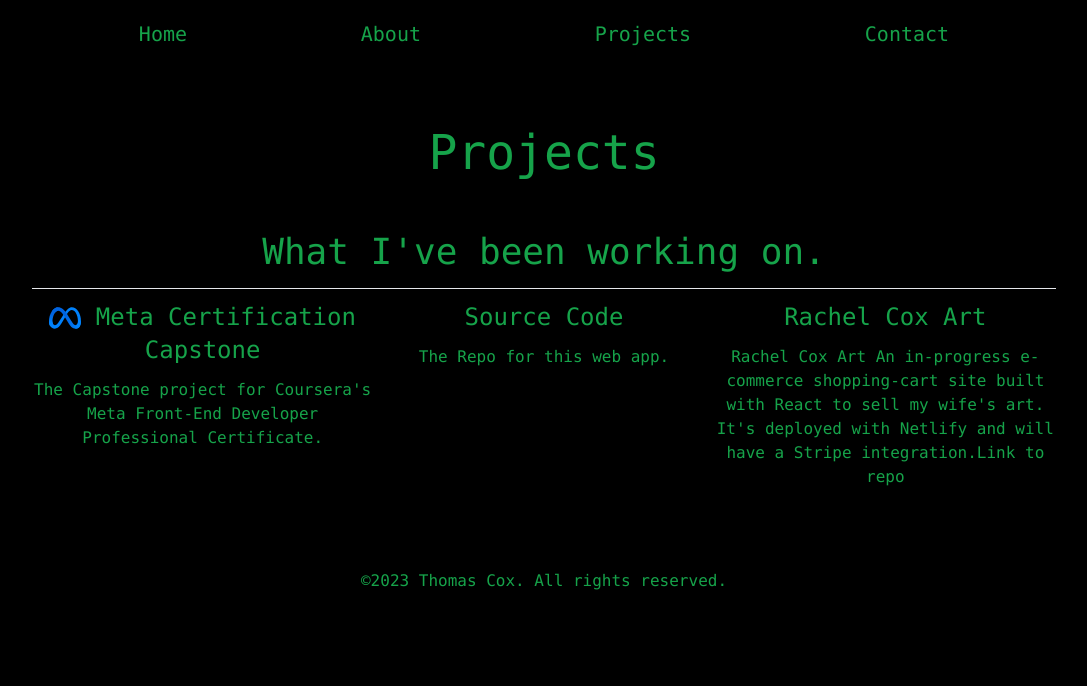
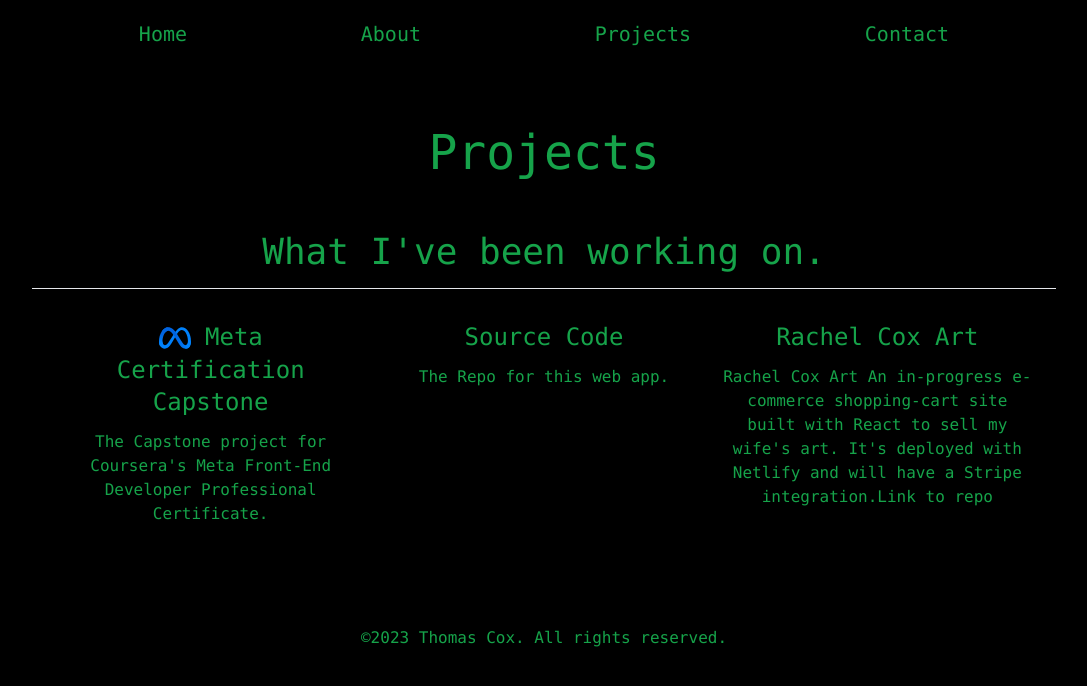
Before and after one commit to thmscly/thomas-cox, a React (Vite) app: page /projects in a window 1280 px wide. Shown: the top 686 px of the page, without its empty margins (96-1183 px from the left). Built offline with nearby package versions, Linux system fonts and the light colour scheme.

Commit message:
switched projects layout to grid

```diff
--- a/src/App.jsx
+++ b/src/App.jsx
@@ -8,7 +8,7 @@
 
 function App() {
   return (
-    <div className="grid justify-items-center text-green-600 font-mono min-w-screen min-h-screen bg-black pb-2">
+    <div className="grid justify-items-center text-green-600 font-mono w-screen min-h-screen bg-black pb-2">
       <div className="w-4/5">
         <div>
           <NavBar />
--- a/src/pages/Projects.jsx
+++ b/src/pages/Projects.jsx
@@ -9,19 +9,19 @@
 const title = "Projects";
 const info = "What I've been working on.";
 const content = (
-  <div className="flex flex-row">
-    <div className="basis-1/3">
+  <div className="grid grid-cols-1 md:grid-cols-3 sm:grid-cols-3 gap-4 m-5">
+    <div>
       <h3> {metaLogo} Meta Certification Capstone</h3>
       <p>
         The Capstone project for Coursera's Meta Front-End Developer
         Professional Certificate.
       </p>
     </div>
-    <div className="basis-1/3">
+    <div>
       <h3>Source Code</h3>
       <p>The Repo for this web app.</p>
     </div>
-    <div className="basis-1/3">
+    <div>
       <h3>Rachel Cox Art</h3>
       <p>
         Rachel Cox Art An in-progress e-commerce shopping-cart site built with
```
